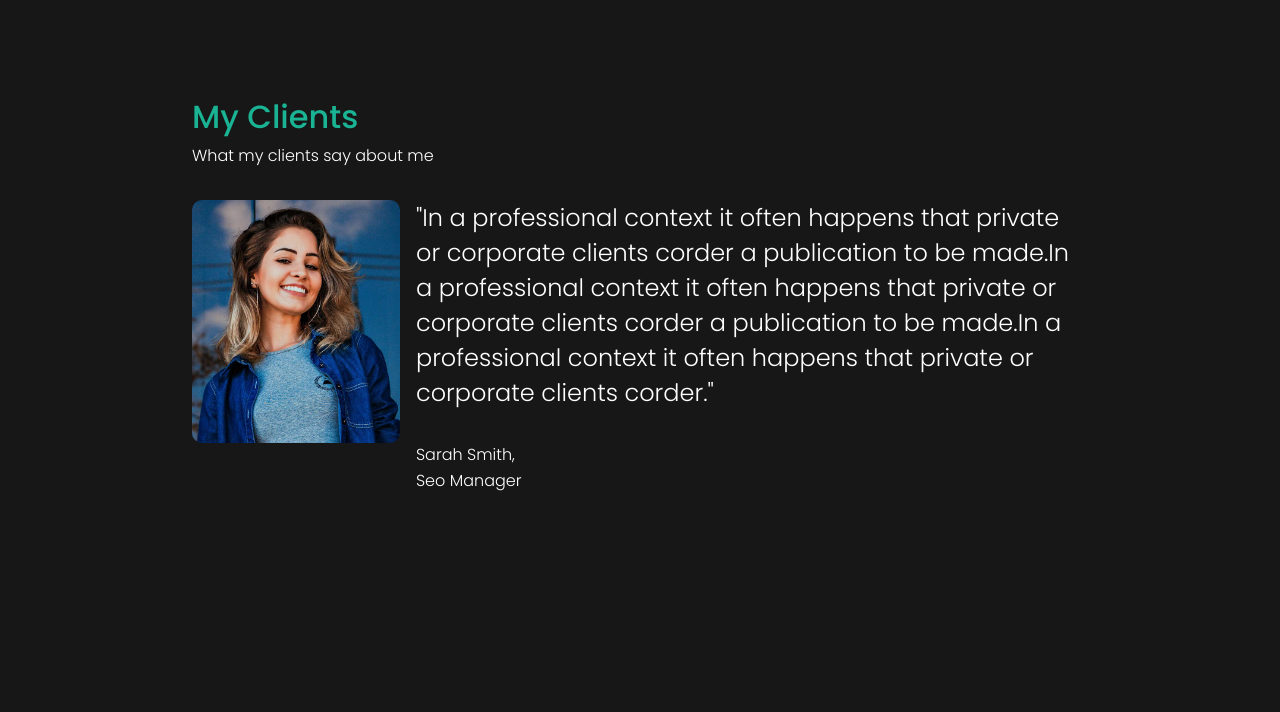
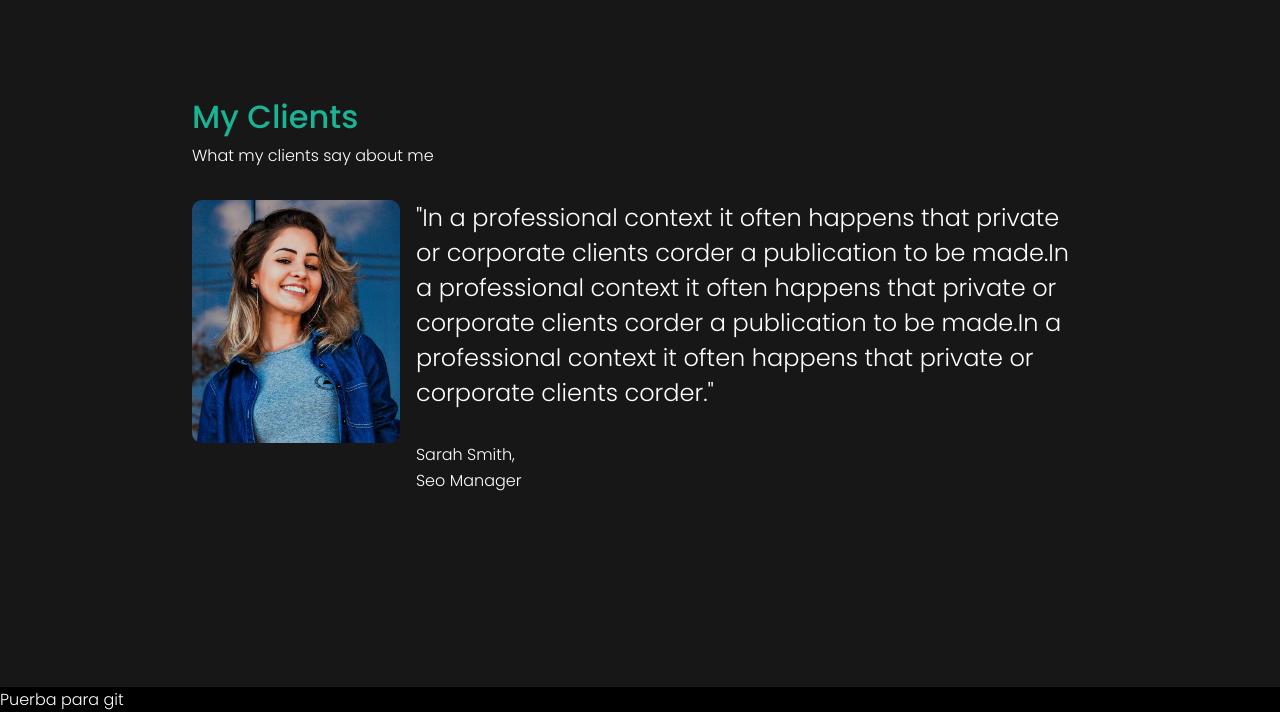
Before and after one commit to Cesar-Sandoval99/portfolio-1, a plain HTML site: page index.html in a window 1280 px wide. Shown: the part 1110-1822 px from the top of the page. Before the commit the page ends 1797 px from the top, so only its background shows below. Drawn offline with Linux system fonts and the light colour scheme.

Commit message:
checkpoint de prueba

```diff
--- a/index.html
+++ b/index.html
@@ -117,4 +117,7 @@
     </div>
 </section>
 </body>
+<section>
+    <p class="bg-black">Puerba para git</p>
+</section>
 </html>
```
